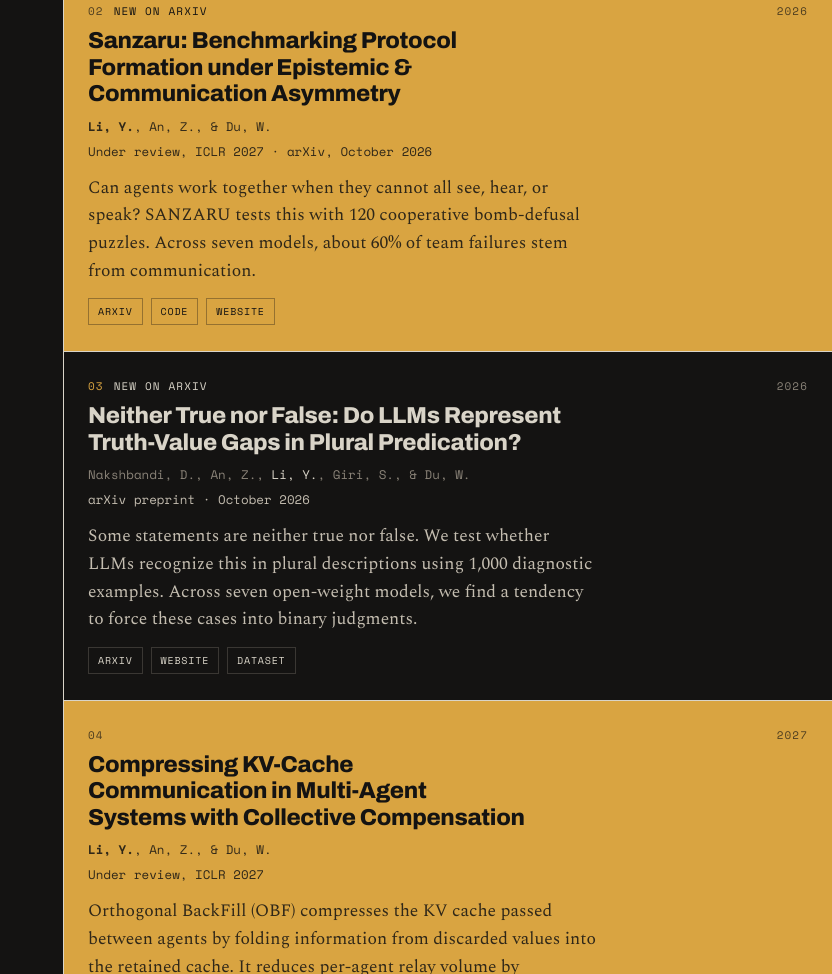
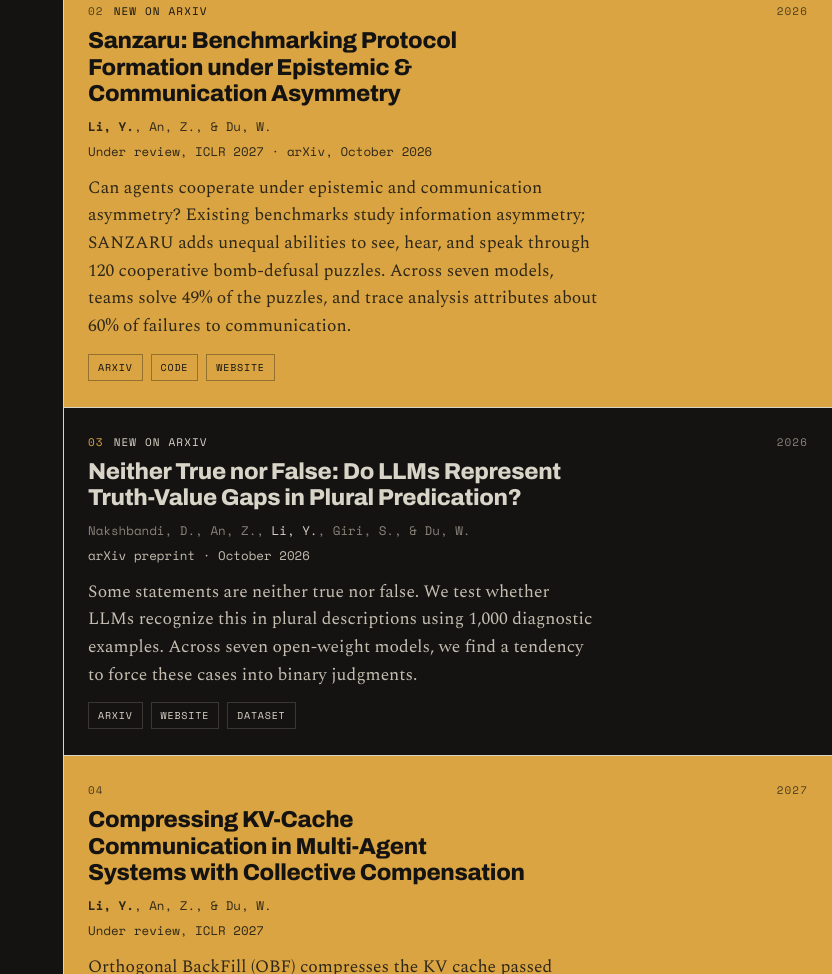
Before and after one commit to markli404/markli404.github.io, a plain HTML site: page index.html in a window 1280 px wide. Shown: the part 1637-2611 px from the top of the page, without its empty margins (448-1280 px from the left). Drawn offline with nearby package versions, Linux system fonts and the light colour scheme.

Commit message:
Clarify Sanzaru benchmark motivation and results

```diff
--- a/index.html
+++ b/index.html
@@ -358,7 +358,7 @@ ul{padding:0;list-style:none}
           <h3>Sanzaru: Benchmarking Protocol Formation under Epistemic &amp; Communication Asymmetry</h3>
           <p class="authors"><span class="me">Li, Y.</span>, An, Z., &amp; Du, W.</p>
           <p class="venue">Under review, ICLR 2027 &middot; arXiv, October 2026</p>
-          <p class="note">Can agents work together when they cannot all see, hear, or speak? SANZARU tests this with 120 cooperative bomb-defusal puzzles. Across seven models, about 60% of team failures stem from communication.</p>
+          <p class="note">Can agents cooperate under epistemic and communication asymmetry? Existing benchmarks study information asymmetry; SANZARU adds unequal abilities to see, hear, and speak through 120 cooperative bomb-defusal puzzles. Across seven models, teams solve 49% of the puzzles, and trace analysis attributes about 60% of failures to communication.</p>
           <div class="out">
             <a href="https://arxiv.org/abs/2610.15163" target="_blank" rel="noopener">arXiv</a>
             <a href="https://github.com/markli404/sanzaru-benchmark" target="_blank" rel="noopener">Code</a>
```
